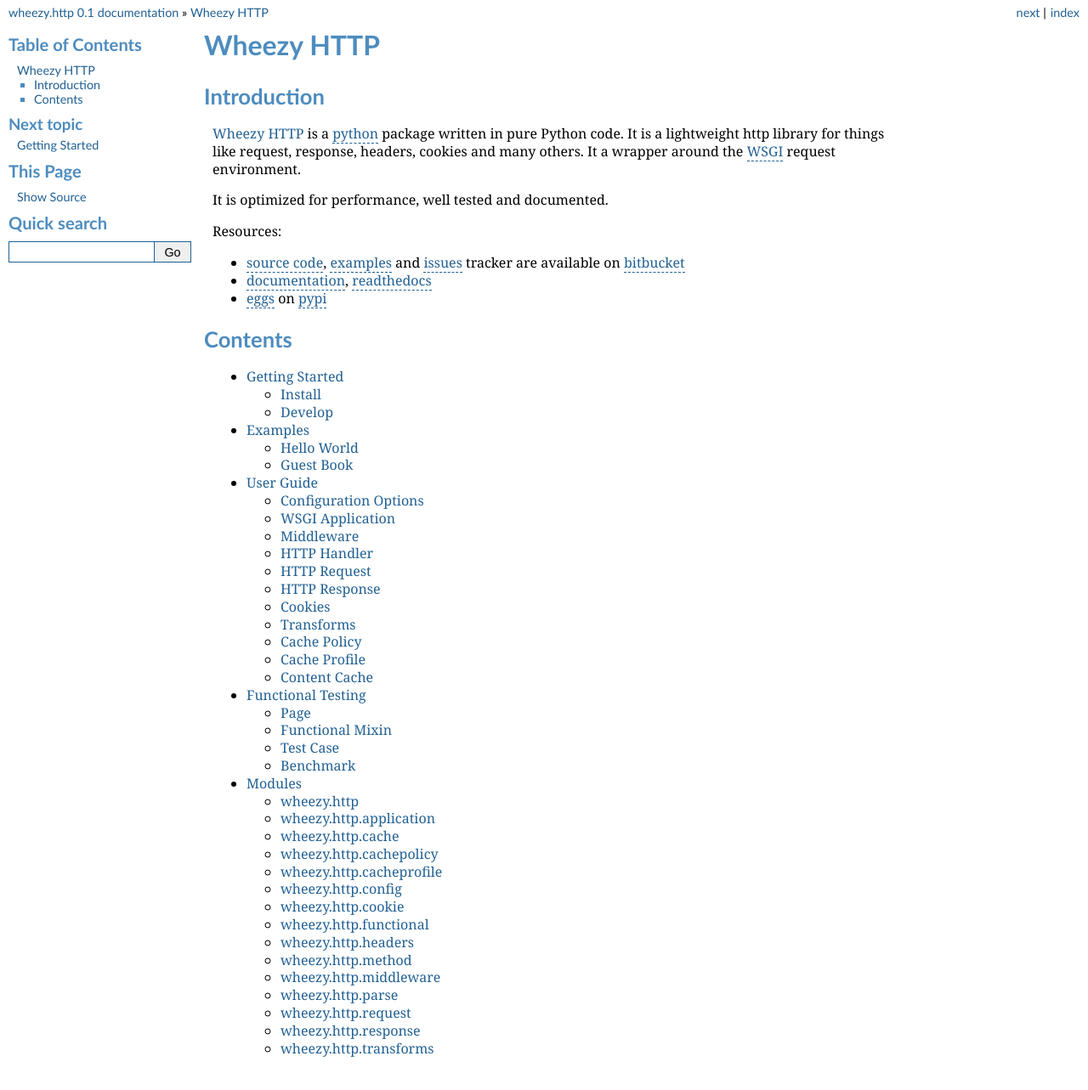
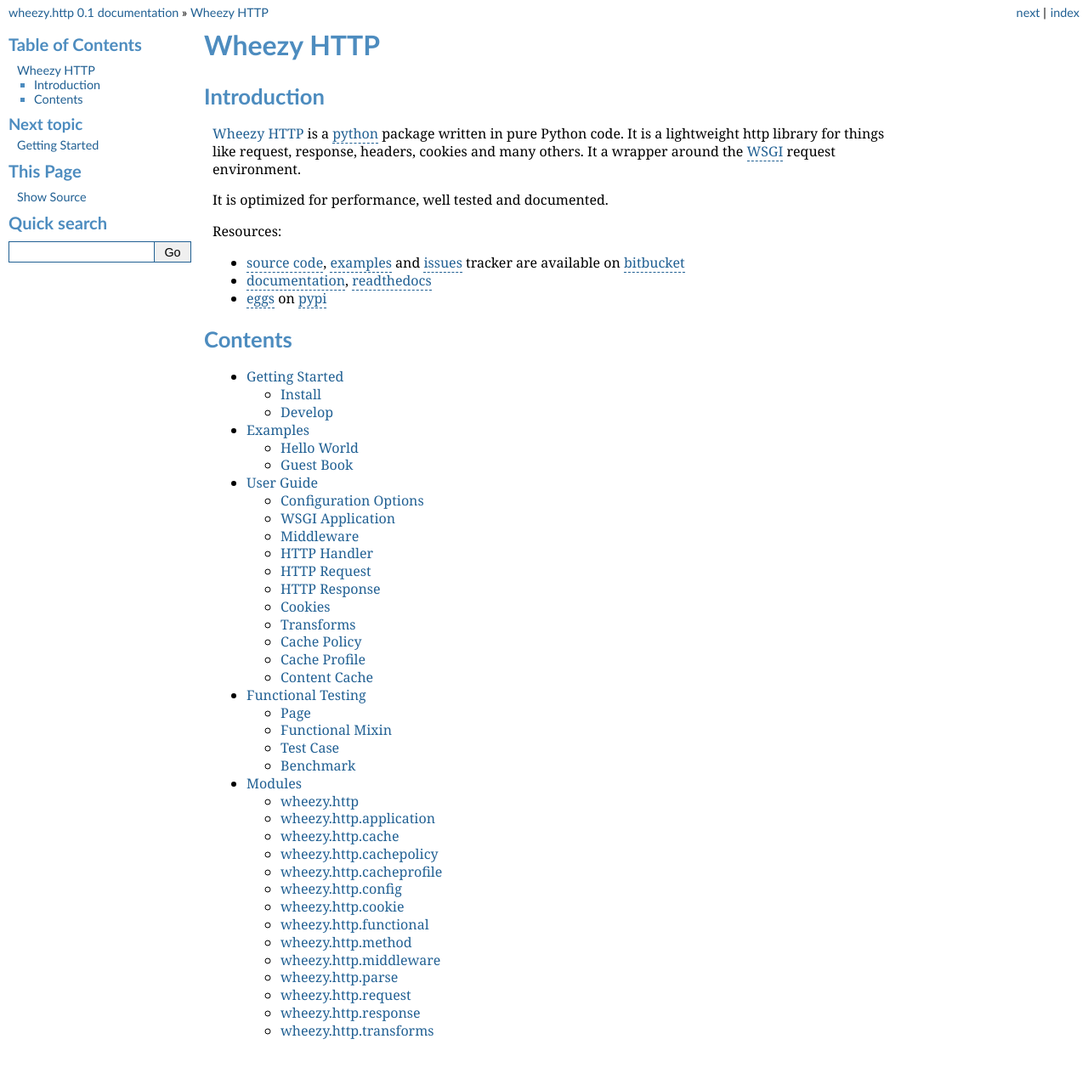
Before and after one commit to akornatskyy/wheezy.http, a Sphinx documentation site: the page built from doc/index.rst, in a window 1280 px wide. Shown: the top 1283 px of the page at 85% size. Built offline with Sphinx 7.4.7, drawn with Linux system fonts in a browser that asks for light colours.

Commit message:
Eliminated list of headers module.

```diff
--- a/doc/modules.rst
+++ b/doc/modules.rst
@@ -47,11 +47,6 @@
 .. automodule:: wheezy.http.functional
    :members:
 
-wheezy.http.headers
--------------------
-.. automodule:: wheezy.http.headers
-   :members:
-
 wheezy.http.method
 ------------------
 
```
